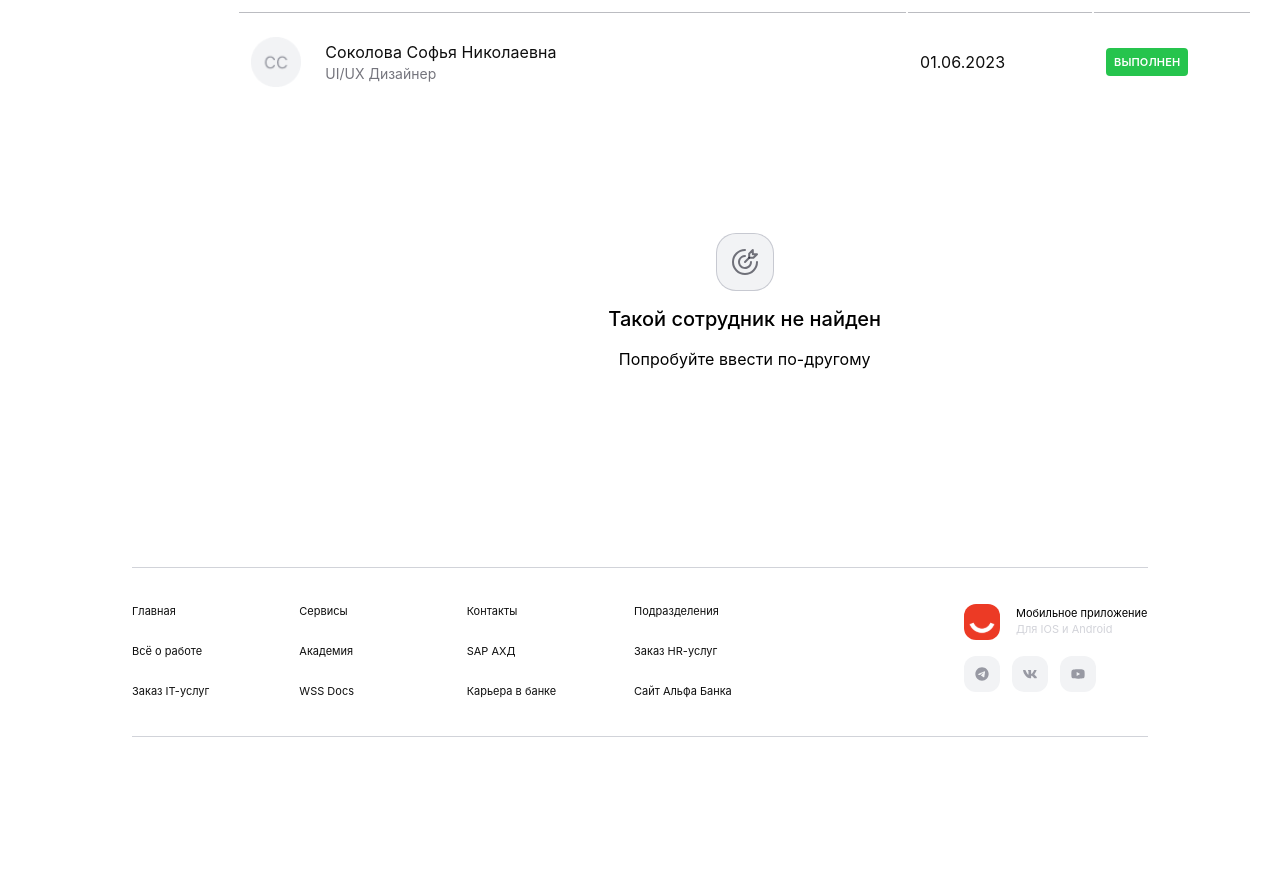
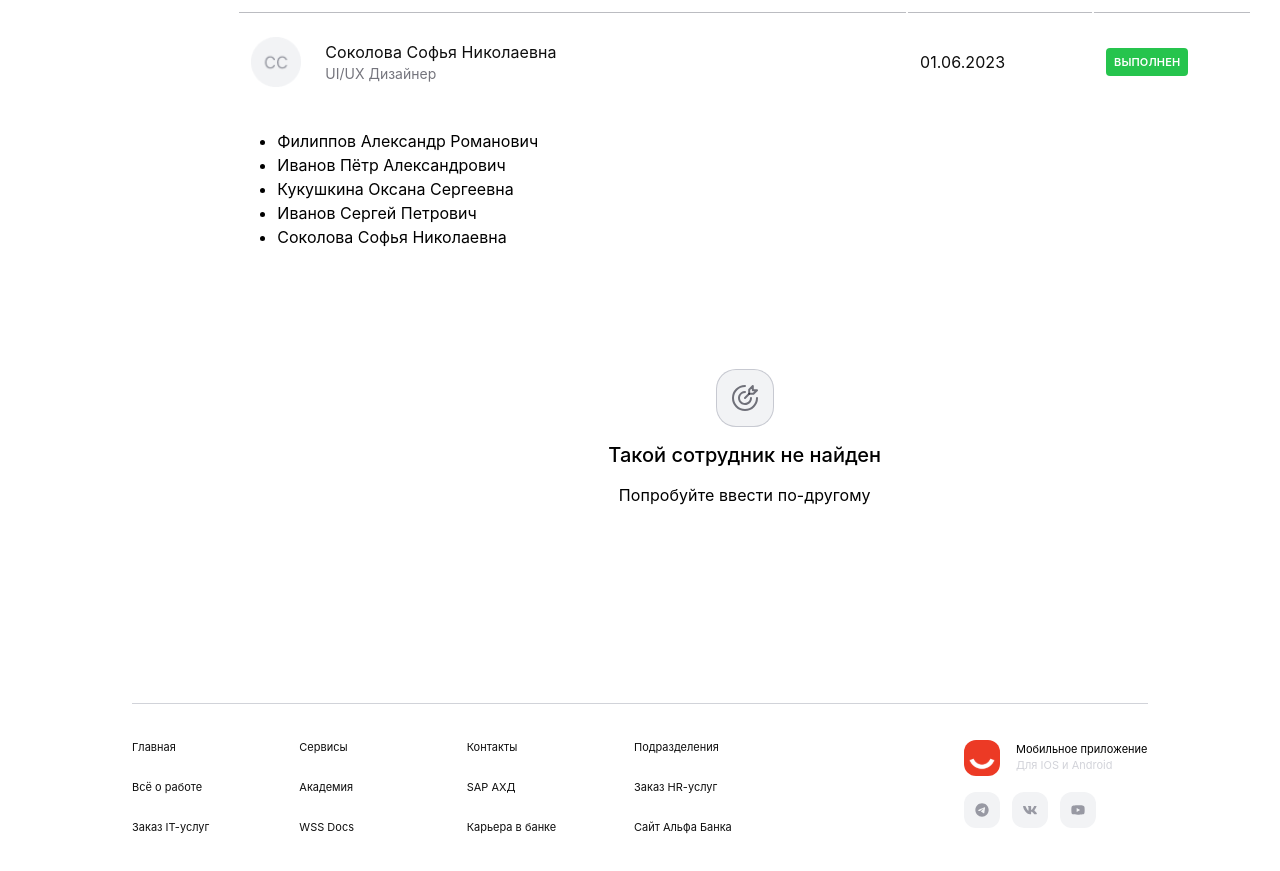
Before and after one commit to hackathon-Alfa-Team-2/alpha-bank-app, a React (Vite) app: page /list-of-workers in a window 1280 px wide. Shown: the part 940-1811 px from the top of the page. Before the commit the page ends 1747 px from the top, so only its background shows below. Built offline with nearby package versions, Linux system fonts and the light colour scheme.

Commit message:
fix: search

```diff
--- a/src/components/Main/ListWorkers/ListWorkers.tsx
+++ b/src/components/Main/ListWorkers/ListWorkers.tsx
@@ -2,8 +2,46 @@ import { employees } from '../../../utils/mockData/employees'
 import EmployeeTable from '../EmployeeTable/EmployeeTable'
 import './ListWorkers.css'
 import NoWorker from '../../../assets/no-worker.svg'
+import { useState } from 'react'
+// массив удалить
+const worker = [
+  {
+    fullName: 'Филиппов Александр Романович',
+    position: 'JavaScript Разработчик',
+  },
+  {
+    fullName: 'Иванов Пётр Александрович',
+    position: 'Аналитик',
+  },
+  {
+    fullName: 'Кукушкина Оксана Сергеевна',
+    position: 'UI/UX Дизайнер',
+  },
+  {
+    fullName: 'Иванов Сергей Петрович',
+    position: 'Разработчик',
+  },
+  {
+    fullName: 'Соколова Софья Николаевна',
+    position: 'UI/UX Дизайнер',
+  },
+]
 
 export default function ListWorkers() {
+  const [searchTerm, setSearchTerm] = useState('')
+  const [searchResults, setSearchResults] = useState(worker)
+
+  const handleSearch = (event: React.ChangeEvent<HTMLInputElement>) => {
+    const value = event.target.value
+    setSearchTerm(value)
+
+    const filteredResults = worker.filter(
+      (w) =>
+        w.fullName.toLowerCase().includes(value.toLowerCase()) ||
+        w.position.toLowerCase().includes(value.toLowerCase()),
+    )
+    setSearchResults(filteredResults)
+  }
   return (
     <div className='listWorkers'>
       <h2 className='listWorkers__title'>ИПР сотрудников</h2>
@@ -27,6 +65,8 @@ export default function ListWorkers() {
           className='listWorkers__input'
           type='text'
           placeholder='Поиск по сотрудникам или должности'
+          value={searchTerm}
+          onChange={handleSearch}
         />
       </div>
       <div className='listWorkers__container-checkbox'>
@@ -64,6 +104,15 @@ export default function ListWorkers() {
         />
       </div>
       <EmployeeTable employees={employees} />
+
+      {/* Это просто отображение что бы проверить как работает поиск, УДАЛИТЬ!!! */}
+      <ul>
+        {searchResults.map((w, index) => (
+          <li key={index}>{w.fullName}</li>
+        ))}
+      </ul>
+      {/* Удалить до сюда */}
+
       {/* Если сотрудник не найден, то добавить класс display: flex*/}
       <div className='listWorkers__container-no-worker listWorkers__container-no-worker_display_flex'>
         <div className='worker__wrapperImg-no-worker'>
```
